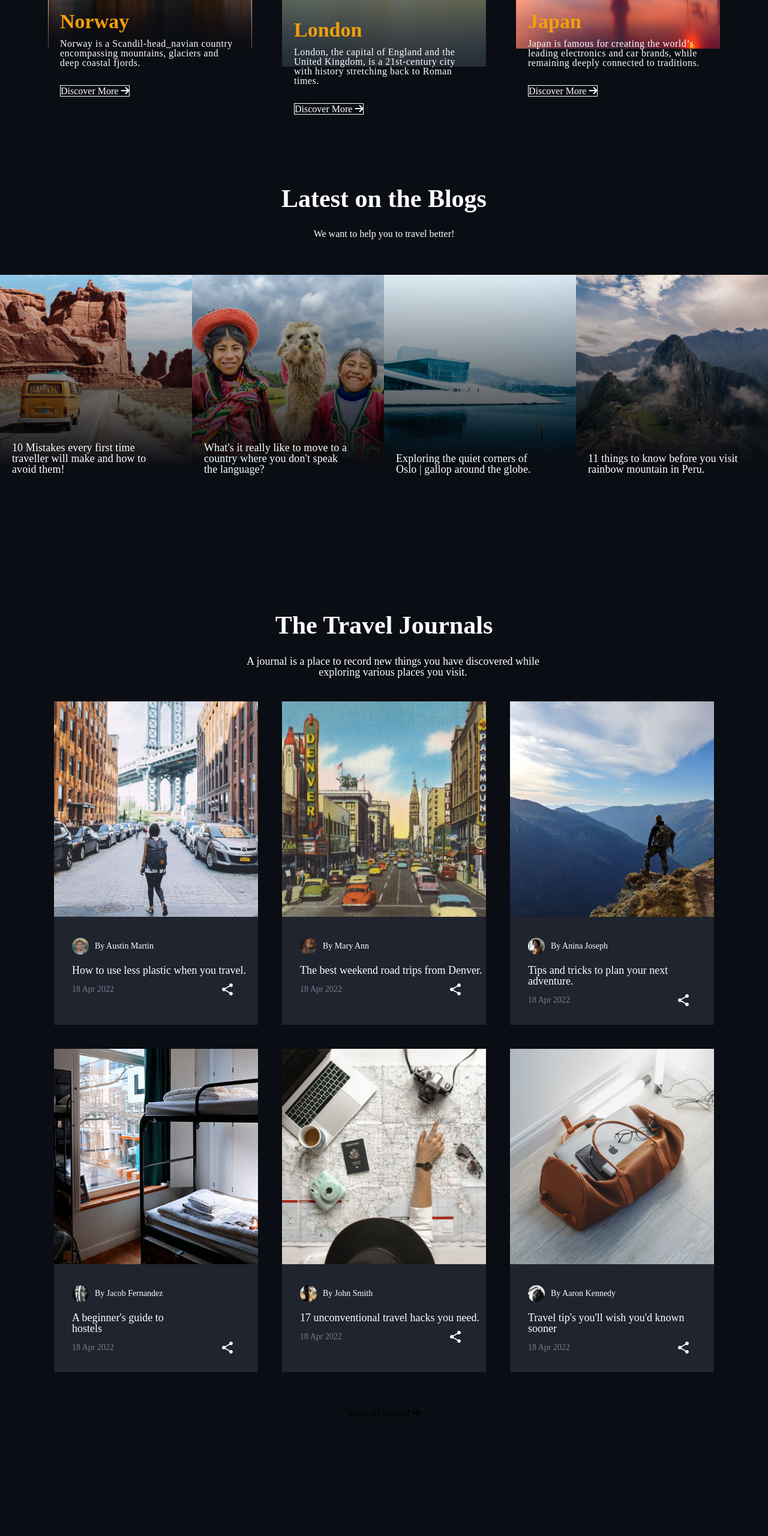
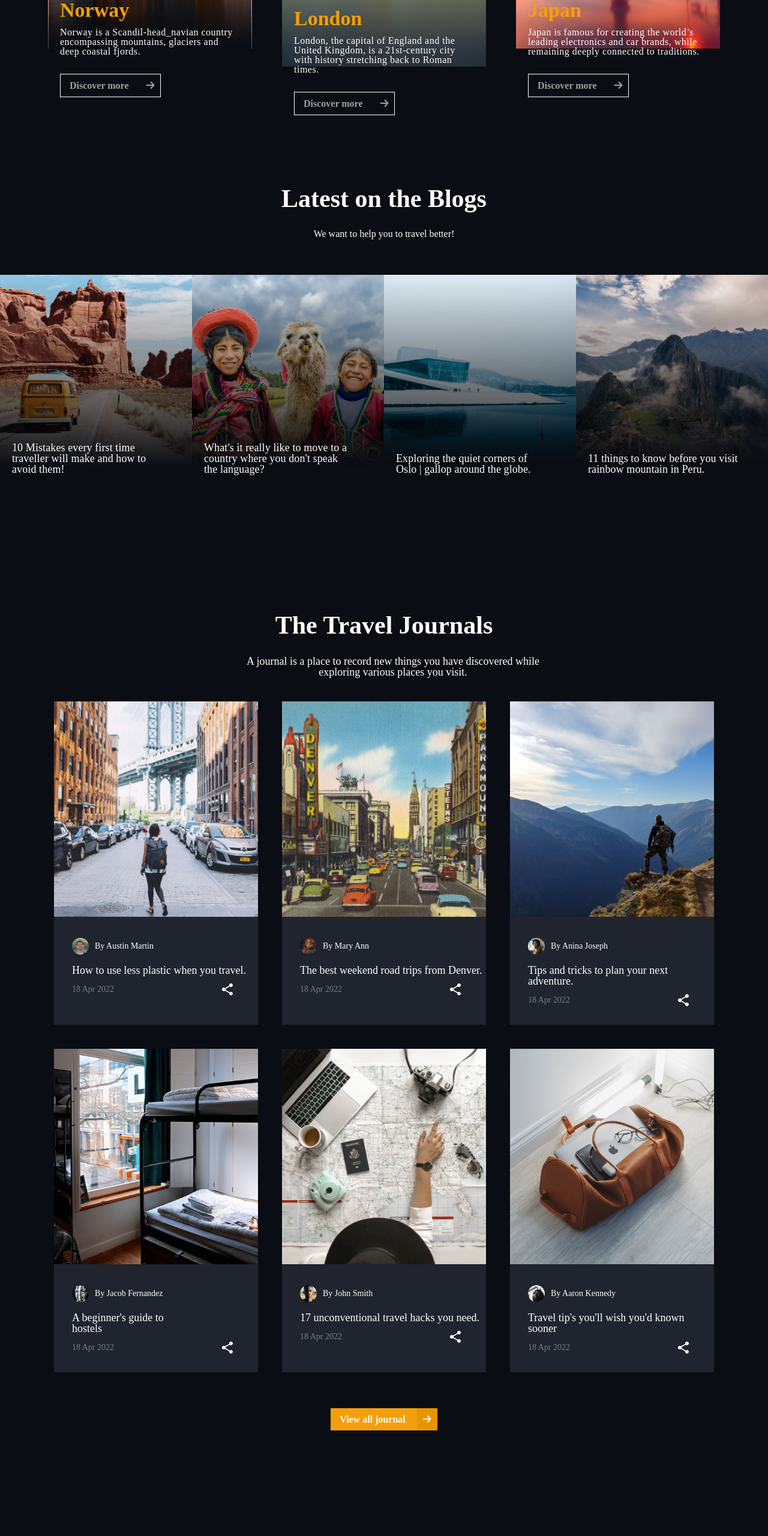
Before and after one commit to NaychiLinnLat/Travel-Landing, a website built with webpack: page src/html/index.html in a window 1280 px wide. Shown: the part 2400-4960 px from the top of the page at 60% size. Built offline with nearby package versions, Linux system fonts and the light colour scheme; a web font is replaced by a local one.

Commit message:
assignment final

```diff
--- a/src/html/index.html
+++ b/src/html/index.html
@@ -127,9 +127,9 @@
                   <div class="c-card__txt">
                       <h2>Norway</h2>
                       <p>Norway is a Scandil-head_navian country encompassing mountains, glaciers and deep coastal fjords.</p>
-                      <div class="c-disbtn">
-                      <a class="c-btn">
-                          <span>Discover More</span>
+                      <div class="btn-wrap discover-btn">
+                        <a class="c-btn " href="#">
+                          <span>Discover more</span>
                           <i class="fa-solid fa-arrow-right"></i>
                         </a>
                       </div>
@@ -141,9 +141,9 @@
                       <h2>London</h2>
                       <p>London, the capital of England and the United Kingdom, is a 21st-century city with history
                           stretching back to Roman times.</p>
-                          <div class="c-disbtn">
-                              <a class="c-btn">
-                                  <span>Discover More</span>
+                          <div class="btn-wrap discover-btn">
+                            <a class="c-btn " href="#">
+                              <span>Discover more</span>
                               <i class="fa-solid fa-arrow-right"></i>
                             </a>
                           </div>
@@ -155,9 +155,9 @@
                       <h2>Japan</h2>
                       <p>Japan is famous for creating the world’s leading electronics and car brands, while remaining
                           deeply connected to traditions.</p>
-                          <div class="c-disbtn">
-                              <a class="c-btn">
-                                  <span>Discover More</span>
+                          <div class="btn-wrap discover-btn">
+                            <a class="c-btn " href="#">
+                              <span>Discover more</span>
                               <i class="fa-solid fa-arrow-right"></i>
                             </a>
                           </div>
@@ -310,8 +310,8 @@
                   </div>
 
               </div> <!--cardswrap-->
-              <div class="c-journalsbtn">
-                  <a class="c-btn">
+              <div class="btn-wrap journal-btn">
+                <a class="c-btn " href="#">
                   <span>View all journal</span>
                   <i class="fa-solid fa-arrow-right"></i>
                 </a>
@@ -402,13 +402,16 @@
                   <p>We are online now</p>
                 </div>
               </div>
-              <div class="p-phonecall__inner">
+              <div class="p-phonecall__inner ">
+
                   <div class="img-box">
                     <a href="#" target="_self"><i class="fa-regular fa-envelope"></i></a>
                   </div>
-                <div class="txt-box">
+
                     <h4>Send us <br> an Enquiry</h4>
                   </div>
+
+
             </div>
           </div>
           </div>
--- a/src/scss/object/component/_btn.scss
+++ b/src/scss/object/component/_btn.scss
@@ -14,19 +14,19 @@
 
     }
     i {
+      background-color: $yellow;
+     padding: 10px;
 
-     padding: 10px;
-      background-color: $yellow;
     }
     &:hover{
       background-color: white;
       span{
         background-color: white;
-        color: $yellow;
+
       }
       i{
         background-color: white;
-        color: $yellow;
+
       }
      }
   }
@@ -36,11 +36,11 @@
 
     a{
       text-decoration: none;
-        background-color: transparent;
+
         border: 1px solid $white;
     }
     i{
-        background-color: transparent;
+
     }
   }
 
--- a/src/scss/object/component/_card.scss
+++ b/src/scss/object/component/_card.scss
@@ -1,6 +1,7 @@
 .c-discover{
     text-align: center;
     margin-top: 120px;
+
     h2{
         @include playfairDisplay();
         color: $white;
@@ -19,13 +20,17 @@
     gap: 50px;
     margin-top: 60px;
 
+
     &__img {
         width: 340px;
         height: 499px;
         position: relative;
+
+
         img{
             width: 340px;
             height: 500px;
+
         }
     }
     &__txt{
@@ -33,6 +38,7 @@
         bottom: -100px;
         color: $white;
         padding: 20px;
+
         h2{
             @include playfairDisplay(700,34px);
             color: $lightyellow;
@@ -55,3 +61,21 @@
 .img2{
     margin-top: 60px;
 }
+
+
+.discover-btn{
+    margin-top: 30px;
+    .c-btn{
+        display: inline;
+        background-color: transparent;
+        color: rgb(161, 161, 161);
+        border: 1px solid white;
+        &:hover{
+        color: $yellow;
+
+        }
+        i{
+            background-color: transparent;
+        }
+    }
+    }
--- /dev/null
+++ b/src/scss/object/component/_circle.scss
@@ -0,0 +1,11 @@
+@mixin Roundcircle{
+    .c-circle{
+        width: 278px;
+        height: 278px;
+        border-radius: 50%;
+        color: white;
+        @content;
+    }
+
+
+}
--- a/src/scss/object/project/_journals.scss
+++ b/src/scss/object/project/_journals.scss
@@ -69,3 +69,13 @@ p{
     }
 }
 }
+.journal-btn{
+    margin-top: 60px;
+
+    .c-btn {
+        &:hover{
+            color: $yellow;
+        }
+    }
+
+    }
--- a/src/scss/object/project/_travelreseach.scss
+++ b/src/scss/object/project/_travelreseach.scss
@@ -31,10 +31,16 @@
         text-align: center;
         gap:114px;
          &__inner {
-            width: 177px;
+           width: 278px;
+           height: 278px;
             border-radius: 50%;
             border:1px solid  #fff;
-            padding: 27px;
+            display: flex;
+            flex-direction: column;
+            justify-content: center;
+            align-items: center;
+            font-size: 34px;
+            font-weight: 700;
 
 
             .img-box {
--- a/src/scss/style.scss
+++ b/src/scss/style.scss
@@ -1,6 +1,7 @@
 @import "~slick-carousel/slick/slick.scss";
 @import "object/utility/mixin";
 @import "./foundation/mediaquery";
+@import "./object/component/circle";
 
 
 //foundation
```
Lines whose indentation alone changed are shown as unchanged.
